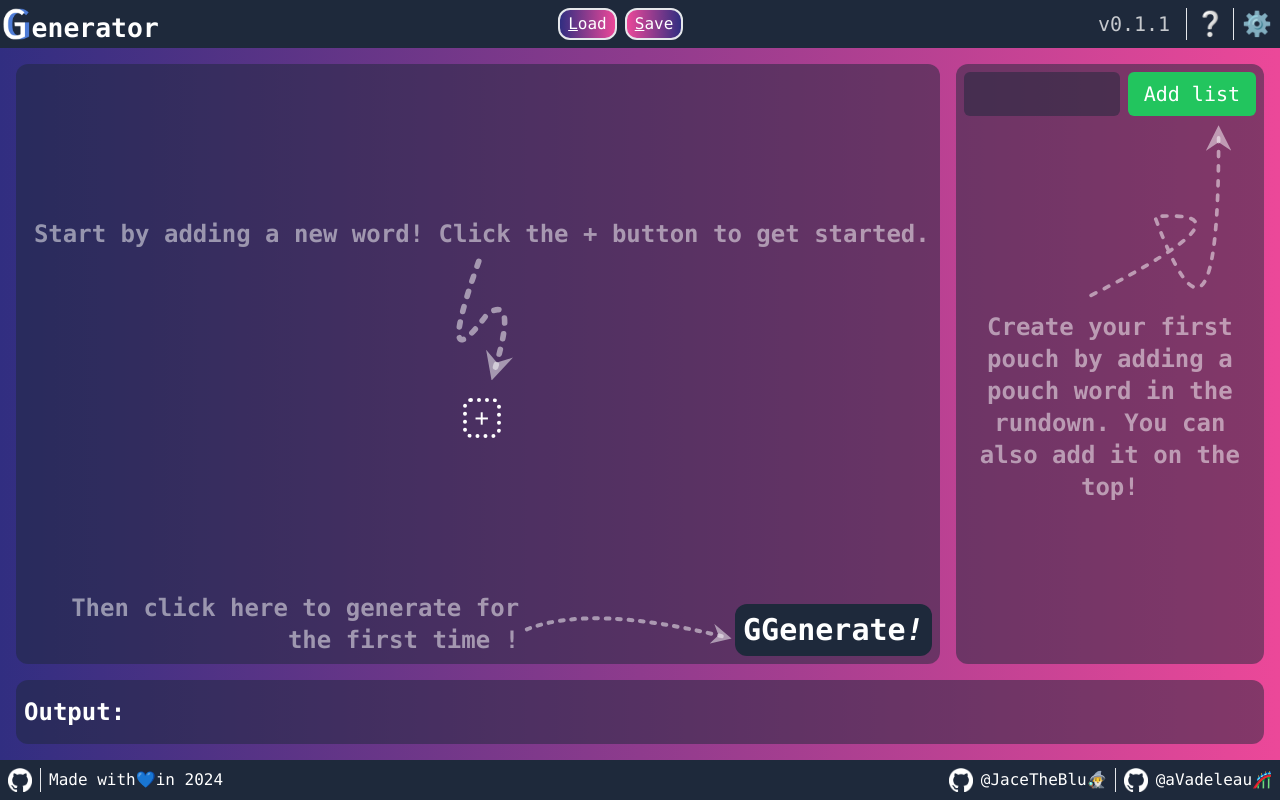
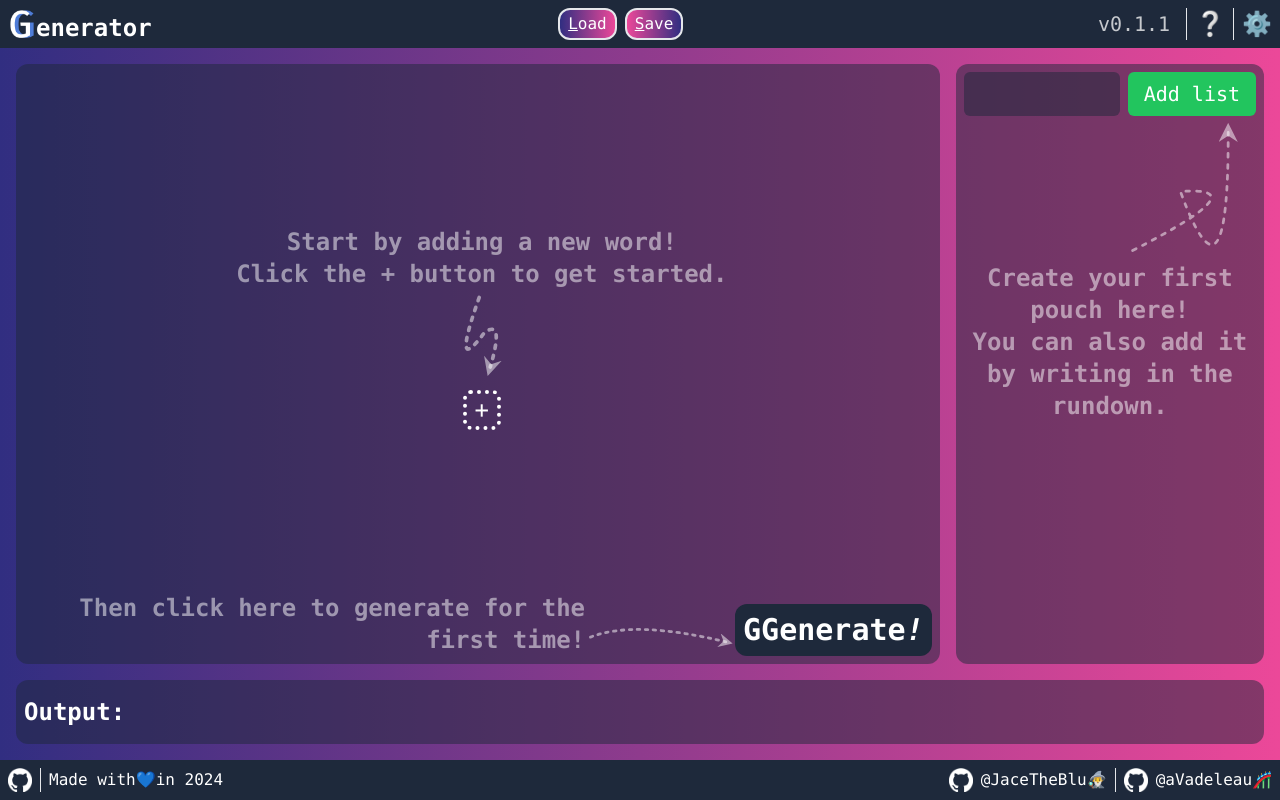
Before and after one commit to JaceTheBlu/GGenerator, a SvelteKit app: page / in a window 1280 px wide. Built offline with nearby package versions, Linux system fonts and the light colour scheme.

Commit message:
change the text and the arrows size

```diff
--- a/src/components/PouchOfWords.svelte
+++ b/src/components/PouchOfWords.svelte
@@ -164,7 +164,7 @@
 					xmlns:xlink="http://www.w3.org/1999/xlink"
 					xmlns:svgjs="http://svgjs.dev/svgjs"
 					viewBox="0 0 800 800"
-					class="w-2/3 self-end"
+					class="w-1/2 self-end"
 					><g
 						stroke-width="15"
 						stroke="hsl(0, 0%, 100%)"
@@ -196,8 +196,7 @@
 					></svg
 				>
 				<p class="text-secondary text-primary-color/50 text-center">
-					Create your first pouch by adding a pouch word in the rundown. You can also add it on the
-					top!
+					Create your first pouch here! <br> You can also add it by writing in the rundown.
 				</p>
 			</div>
 		{/if}
--- a/src/components/Rundown.svelte
+++ b/src/components/Rundown.svelte
@@ -60,15 +60,15 @@
 				{/each}
 			{:else}
 				<div class="flex flex-col justify-center align-middle items-center">
-					<p class="text-secondary text-primary-color/50">
-						Start by adding a new word! Click the + button to get started.
+					<p class="text-secondary text-primary-color/50 text-center">
+						Start by adding a new word! <br> Click the + button to get started.
 					</p>
 					<svg
 						xmlns="http://www.w3.org/2000/svg"
 						version="1.1"
 						xmlns:xlink="http://www.w3.org/1999/xlink"
 						xmlns:svgjs="http://svgjs.dev/svgjs"
-						class="w-1/12"
+						class="w-[10%]"
 						viewBox="0 0 200 375"
 						><g
 							stroke-width="15"
@@ -113,15 +113,15 @@
 	</ul>
 	<div class="flex justify-end align-text-bottom">
 		{#if rundown_list.length <= 0}
-			<p class="text-secondary text-primary-color/50 text-end">
-				Then click here to generate for the first time !
+			<p class="flex items-center text-secondary text-primary-color/50 text-end">
+				Then click here to generate for the first time!
 			</p>
 			<svg
 				xmlns="http://www.w3.org/2000/svg"
 				version="1.1"
 				xmlns:xlink="http://www.w3.org/1999/xlink"
 				xmlns:svgjs="http://svgjs.dev/svgjs"
-				class="w-1/3 self-end"
+				class="w-1/5 self-end"
 				viewBox="0 0 800 175"
 				><g
 					stroke-width="15"
```
